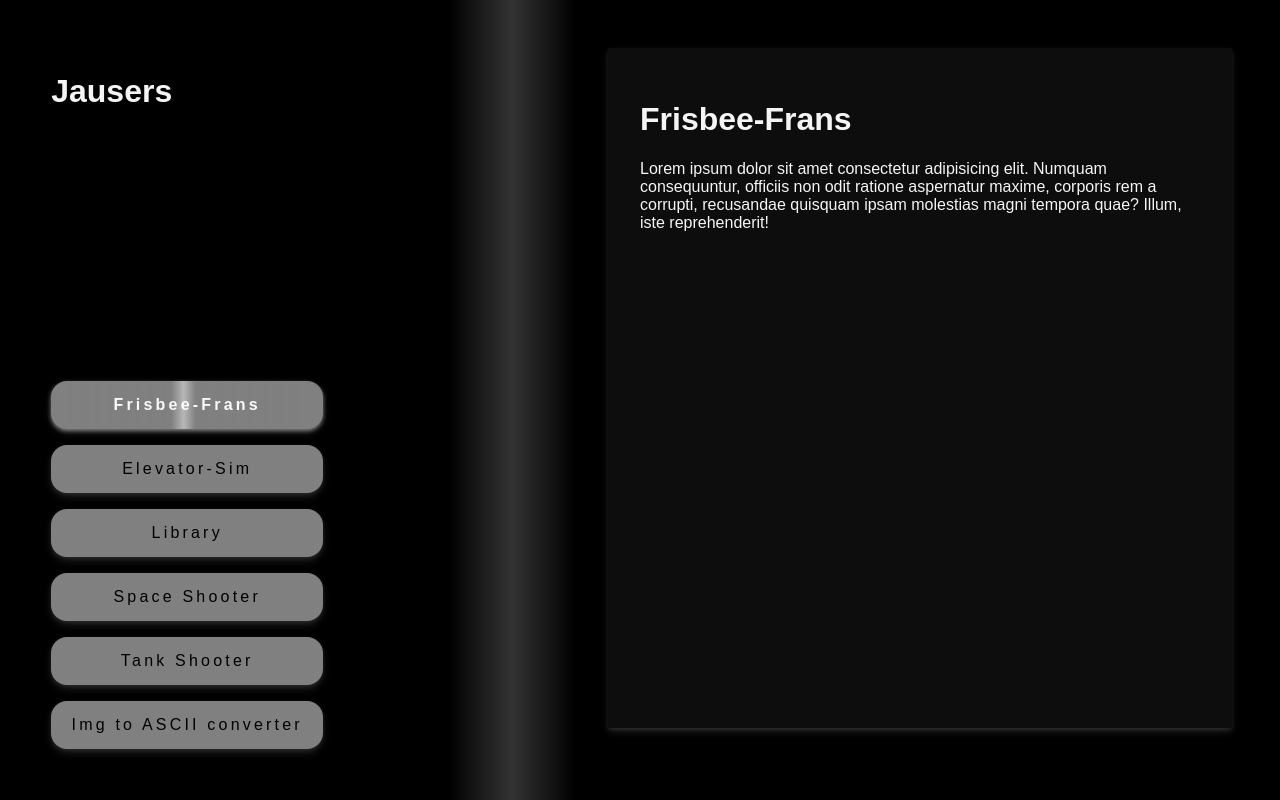
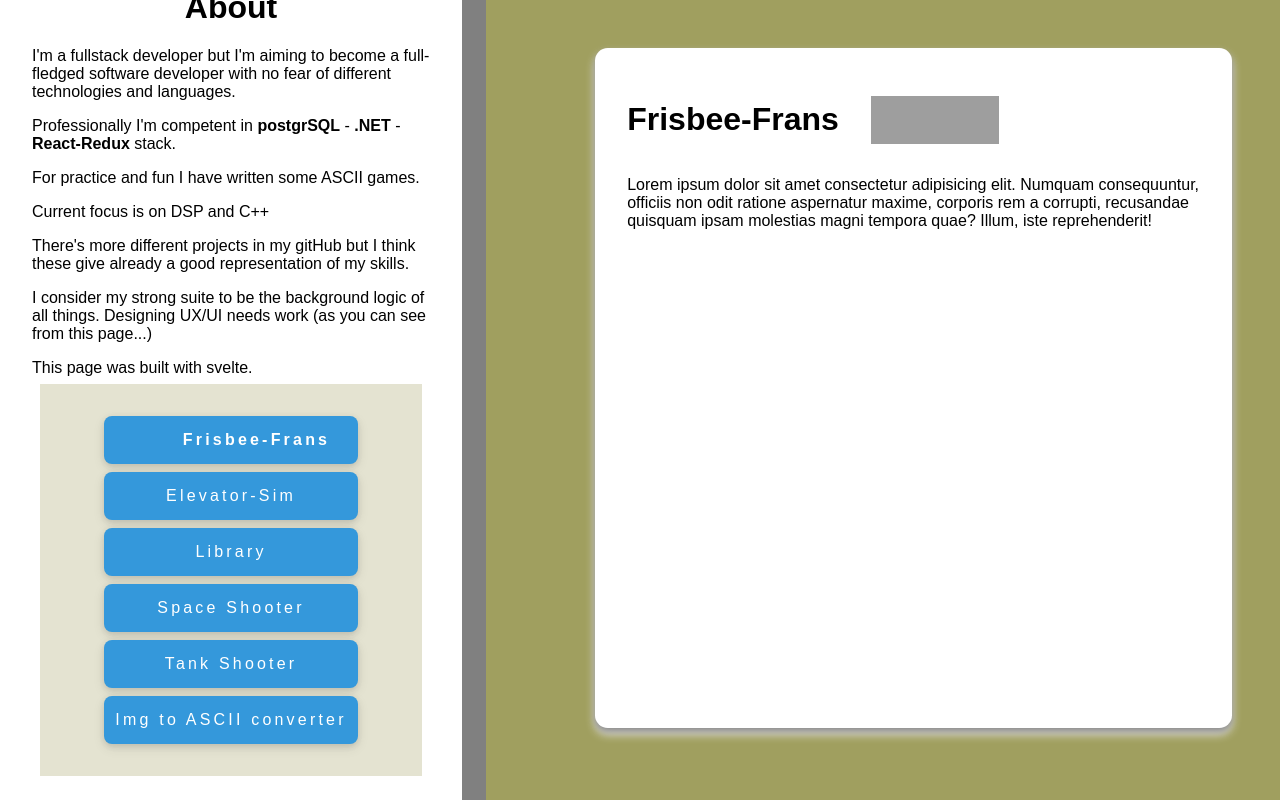
Before and after one commit to JeremiasRy/jeremiasry.github.io, a SvelteKit app: page / in a window 1280 px wide. Shown: the top 800 px of the page. Built offline with nearby package versions, Linux system fonts and the light colour scheme; grey boxes are pictures that could not be loaded.

Commit message:
feat: styling and ux

```diff
--- a/src/components/CodeLogo.svelte
+++ b/src/components/CodeLogo.svelte
@@ -1,7 +1,7 @@
 <script lang="ts">
-    import { codeLogos, type Languages } from "../projects";
+    import { codeLogos, type Language } from "../projects";
 
-    export let language:Languages;
+    export let language:Language;
 </script>
 <div>
     <img src={codeLogos[language]} alt=""/>
--- a/src/components/NavButton.svelte
+++ b/src/components/NavButton.svelte
@@ -15,66 +15,39 @@
         })
     }
 </script>
-<div class:divactive={active}>
-    <div class="beam" class:beamactive={active}></div>
+<div class="nav-wrapper" class:divactive={active}>
     <a href={`#${to.name.toLowerCase().replaceAll(' ', '-')}`} on:click|preventDefault={handleClick} class:active={active}>{to.name}</a>
 </div>
 <style>
-    div {
-        background-color: gray;
-        box-shadow: 0 2px 4px rgba(241, 240, 240, 0.1), 0 4px 8px rgba(240, 239, 239, 0.1);
-        border-radius: 1em;
+    .nav-wrapper {
+        background-color: #3498db;
+        width: 80%;
+        box-shadow: 0 2px 6px rgba(0, 0, 0, 0.1), 0 4px 12px rgba(0, 0, 0, 0.1);
+        border-radius: 0.5em;
         display: flex;
         overflow: hidden;
+        flex-shrink: 0;
     }
 
-    .divactive {
-        box-shadow: 0 2px 4px rgba(241, 240, 240, 0.5), 0 4px 8px rgba(240, 239, 239, 0.1);
-    }
-
-    .beamactive {
-        display:block !important;
-        box-shadow: none;
-    }
-
-    .beam {
-        display: none;
-        position: absolute;
-        width: 15em;
-        height: 3em;
-        background: linear-gradient(to right, transparent 0%, rgba(128, 128, 128, 0.062) 45%, rgba(255, 255, 255, 0.445) 50%, rgba(128, 128, 128, 0.055) 55%, transparent 100%);
-        background-repeat: no-repeat;
-        background-attachment: fixed;
-        animation: beamAnimation 10s linear infinite;
-    }
-
-    @keyframes beamAnimation {
-      0%, 100% {
-        transform: translateX(calc(-15em / 2));
-      }
-      50% {
-        transform: translateX(calc(15em / 2));
-      }
+    .nav-wrapper:hover {
+        background-color: #1888db;
     }
 
     a {
-        width: 17em;
+        width: 100%;
         height: 3em;
         margin: auto auto;
-        color: black;
         letter-spacing: 0.2em;
         text-decoration: none;
         text-align: center;
+        color: white;
         line-height: 3em;
+        transition: all 200ms ease;
     }
 
     .active {
-        color: #fff;
         font-weight: bold;
         transition: all 200ms ease;
-    }
-
-    div:hover {
-        box-shadow: 0 2px 4px rgba(241, 240, 240, 0.5), 0 4px 8px rgba(240, 239, 239, 0.1);
+        transform: translateX(10%);
     }
 </style>
--- a/src/components/ProjectCard.svelte
+++ b/src/components/ProjectCard.svelte
@@ -1,10 +1,20 @@
 <script lang="ts">
     import type { Project } from "../projects";
+    import CodeLogo from "./CodeLogo.svelte";
 
     export let project:Project;
+
+    export let active:boolean;
 </script>
-<div id={project.name.toLowerCase().replaceAll(' ', '-')} class="project-wrapper project">
-    <h1>{project.name}</h1>
+<div id={project.name.toLowerCase().replaceAll(' ', '-')} class="project-wrapper project" class:active={active}>
+    <div class="project-header">
+        <h1>{project.name}</h1>
+        <div class="project-header__languages">
+        {#each project.languages as language}
+            <CodeLogo language={language}/>
+        {/each}
+    </div>
+    </div>
     <p>
         Lorem ipsum dolor sit amet consectetur adipisicing elit.
         Numquam consequuntur, officiis non odit ratione aspernatur maxime,
@@ -13,12 +23,29 @@
     </p>
 </div>
 <style>
+    .project-header__languages {
+        display: flex;
+        flex-direction: row;
+        gap: 1em;
+        align-items: center;
+    }
+    .project-header {
+        display: flex;
+        flex-direction: row;
+        gap: 2em
+    }
     .project-wrapper {
-        background-color: #33333341;
         margin: 2em;
         padding: 2em;
         box-sizing: border-box;
+        background-color: white;
         height: 85vh;
-        box-shadow: 0 2px 4px rgba(241, 240, 240, 0.1), 0 4px 8px rgba(240, 239, 239, 0.1);
+        border-radius: 0.8em;
+        box-shadow: 0 2px 4px rgba(241, 240, 240), 0 4px 8px rgba(240, 239, 239);
+        transition: all 200ms ease;
+    }
+
+    .active {
+        box-shadow: 0 4px 6px rgb(139, 139, 139), 0 6px 10px rgba(240, 239, 239);
     }
 </style>
--- a/src/projects.ts
+++ b/src/projects.ts
@@ -3,11 +3,12 @@
     imgs: string[],
     liveLink: string | null;
     github: string;
-    languages: Languages[];
+    languages: Language[];
     technologies: Technologies[];
+    description: string;
 }
 
-export type Languages = "C#" | "typeScript";
+export type Language = "C#" | "typeScript";
 export type Technologies = "React" | "Redux" | "Material UI" | "Axios" | "React-Router" | ".NET" | "PostgreSQL"
 
 export const projects: Project[] = [
@@ -17,13 +18,53 @@
         liveLink: "jausers",
         github: "",
         languages: ["C#", "typeScript"],
-        technologies: ["React", "Redux", "Material UI", "Axios", "React-Router", ".NET", "PostgreSQL"]
+        technologies: ["React", "Redux", "Material UI", "Axios", "React-Router", ".NET", "PostgreSQL"], description: ""
     },
-    {name: "Elevator-Sim", imgs: ["/elevator.gif"], liveLink: null, github: "", languages: ["C#", "typeScript"], technologies: []},
-    {name: "Library", imgs: ["/lib-sys.gif"], liveLink: "jausers", github: "", languages: ["C#", "typeScript"], technologies: []},
-    {name: "Space Shooter", imgs: ["/SpaceAction.gif"], liveLink: "jausers", github: "", languages: ["C#", "typeScript"], technologies: []},
-    {name: "Tank Shooter", imgs: ["/cannon.gif"], liveLink: "jausers", github: "", languages: ["C#", "typeScript"], technologies: []},
-    {name: "Img to ASCII converter", imgs: ["/demo.png"], liveLink: "jausers", github: "", languages: ["C#", "typeScript"], technologies: []},
+    {
+        name: "Elevator-Sim",
+        imgs: ["/elevator.gif"],
+        liveLink: null,
+        github: "",
+        languages: ["C#"],
+        technologies: [],
+        description: ""
+    },
+    {
+        name: "Library",
+        imgs: ["/lib-sys.gif"],
+        liveLink: "jausers",
+        github: "",
+        languages: ["C#", "typeScript"],
+        technologies: [],
+        description: ""
+    },
+    {
+        name: "Space Shooter",
+        imgs: ["/SpaceAction.gif"],
+        liveLink: "jausers",
+        github: "",
+        languages: ["C#"],
+        technologies: [],
+        description: ""
+    },
+    {
+        name: "Tank Shooter",
+        imgs: ["/cannon.gif"],
+        liveLink: "jausers",
+        github: "",
+        languages: ["C#"],
+        technologies: [],
+        description: ""
+    },
+    {
+        name: "Img to ASCII converter",
+        imgs: ["/demo.png"],
+        liveLink: "jausers",
+        github: "",
+        languages: ["C#", "typeScript"],
+        technologies: [],
+        description: ""
+    },
 ];
 
 export const codeLogos = {
--- a/src/routes/+layout.svelte
+++ b/src/routes/+layout.svelte
@@ -5,10 +5,10 @@
     :global(body) {
         margin: 0;
         font-family: Arial, Helvetica, sans-serif;
-        background: linear-gradient(to right, black 0%, black 35%, #333 40%, black 45%, black 100%);
+        background-color: white;
         background-repeat: no-repeat;
         background-attachment: fixed;
-        color: whitesmoke;
+        color: black
     }
 
     main {
--- a/src/routes/+page.svelte
+++ b/src/routes/+page.svelte
@@ -17,28 +17,124 @@
         }
     }
 
+    function onClick() {
+        const headerElements = document.querySelectorAll(".header-element");
+        let id;
+        for (let i = 0; i < headerElements.length; i++) {
+            if (!headerElements[i].id) {
+                continue;
+            }
+            const rect = headerElements[i].getBoundingClientRect();
+            if (rect.left >= 0 && rect.right <= window.innerWidth) {
+                id = headerElements[i].id;
+                break;
+            }
+        }
+        let scrollTo = id === "MAIN" ? document.getElementById("EXTRA") : document.getElementById("MAIN")
+        if (scrollTo) {
+            scrollTo.scrollIntoView({
+                behavior: "smooth"
+            })
+        }
+    }
+
     onMount(() => {
         window.addEventListener("scroll", handleScroll)
+
+        handleScroll();
     })
 </script>
 <div class="wrapper">
     <div class="header">
-        <div class="about">
+        <div class="header__extra-page">
+            <div class="header-element" id="MAIN">
+                <div>
+                <h1>About</h1>
+                <p>I'm a fullstack developer but I'm aiming to become a full-fledged software developer with no fear of different technologies and languages.</p>
+                <p>Professionally I'm competent in <b>postgrSQL</b> - <b>.NET</b> - <b>React-Redux</b> stack. </p>
+                <p>For practice and fun I have written some ASCII games.</p>
+                <p>Current focus is on DSP and C++</p>
+                <p>There's more different projects in my gitHub but I think these give already a good representation of my skills.</p>
+                <p>I consider my strong suite to be the background logic of all things. Designing UX/UI needs work (as you can see from this page...)</p>
+                <p>This page was built with svelte.</p>
+                </div>
+            </div>
+            <div class="button-to-extra" on:click|preventDefault={onClick} on:keydown|preventDefault={() => {}} tabindex={1} role="button">
+                <div class="arrow">
+                </div>
+            </div>
+            <div class="header-element" id="EXTRA">
+                <div>
                 <h1>Jausers</h1>
+                <p>Lorem ipsum dolor sit, amet consectetur adipisicing elit. At optio dolorem perspiciatis recusandae ipsam dolores esse nobis modi mollitia corrupti illo voluptatibus consectetur rerum nisi sed, numquam culpa illum quo?</p>
                 </div>
+            </div>
+            <div class="header-element">
                 <div class="navigation">
                     {#each projects as project}
                         <NavButton to={project} active={project.name.toLowerCase().replaceAll(' ', '-') === activeLink}/>
                     {/each}
                 </div>
             </div>
+            <div class="header-element">
+                <div>
+                <h1>Technologies</h1>
+                </div>
+            </div>
+        </div>
+    </div>
     <div class="projects">
         {#each projects as project}
-            <ProjectCard project={project}/>
+            <ProjectCard project={project} active={project.name.toLowerCase().replaceAll(' ', '-') === activeLink}/>
         {/each}
     </div>
 </div>
 <style>
+
+    h1 {
+        text-align: center;
+    }
+
+    .arrow {
+        font-weight: 700;
+        font-size: large;
+        scroll-behavior: smooth;
+        transition: 100ms all ease-in;
+    }
+
+    .button-to-extra {
+        width: 100%;
+        grid-row: span 2;
+        display: flex;
+        justify-content: center;
+        align-items: center;
+        transition: 100ms all ease-in;
+        background-color: grey;
+    }
+    .button-to-extra:hover {
+        cursor: pointer;
+    }
+    .button-to-extra:hover .arrow {
+        transform: scale(1.5);
+    }
+    .header__extra-page {
+        width: 200%;
+        height: 100%;
+        display: grid;
+        grid-template-columns: 47.5% 5% 47.5%;
+        grid-template-rows: 50% 50%;
+        scroll-behavior: smooth;
+    }
+
+    .header-element {
+        max-height: 90%;
+        box-sizing: border-box;
+        padding: 2em;
+        display: flex;
+        justify-content: center;
+        align-items: center;
+    }
+
     .wrapper {
         height: 100%;
         width: 100%;
@@ -48,30 +144,37 @@
 
     .header {
         position: sticky;
+        overflow-x: auto;
+        scrollbar-color: transparent;
         left: 0;
         top: 0;
-        width: 40%;
+        width: 38%;
         height: 100vh;
-        padding: 4%;
+        box-sizing: border-box;
+    }
+    .header::-webkit-scrollbar {
+        display: none;
+    }
+
+    .projects {
+        width: 62%;
+        padding: 1em 1em 1em 6%;
         box-sizing: border-box;
         display: flex;
         flex-direction: column;
-        justify-content: space-between;
-    }
-
-    .projects {
-        width: 60%;
-        padding: 1em 1em 1em 5%;
-        box-sizing: border-box;
-        display: flex;
-        flex-direction: column;
-        gap: 1em
+        gap: 1em;
+        background-color:rgb(160, 159, 95);
     }
 
     .navigation {
+        width: 80%;
+        align-self: center;
         display: flex;
-        flex-direction: row;
-        flex-wrap: wrap;
-        gap: 1em;
+        flex-direction: column;
+        justify-content: center;
+        align-items: center;
+        padding: 2em;
+        gap: 0.5em;
+        background-color:rgba(160, 159, 95, 0.288);
     }
 </style>
```
Lines whose indentation alone changed are shown as unchanged.
